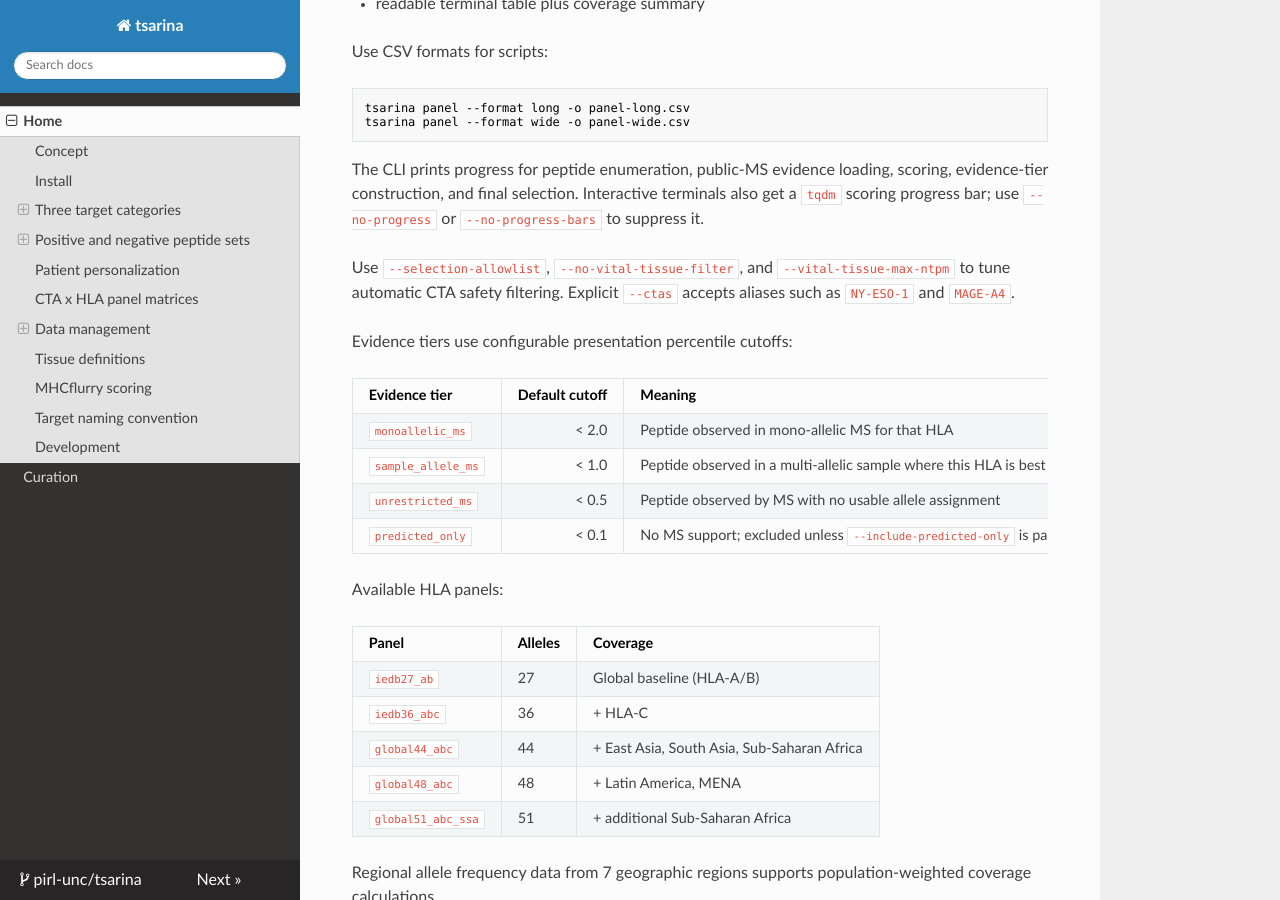
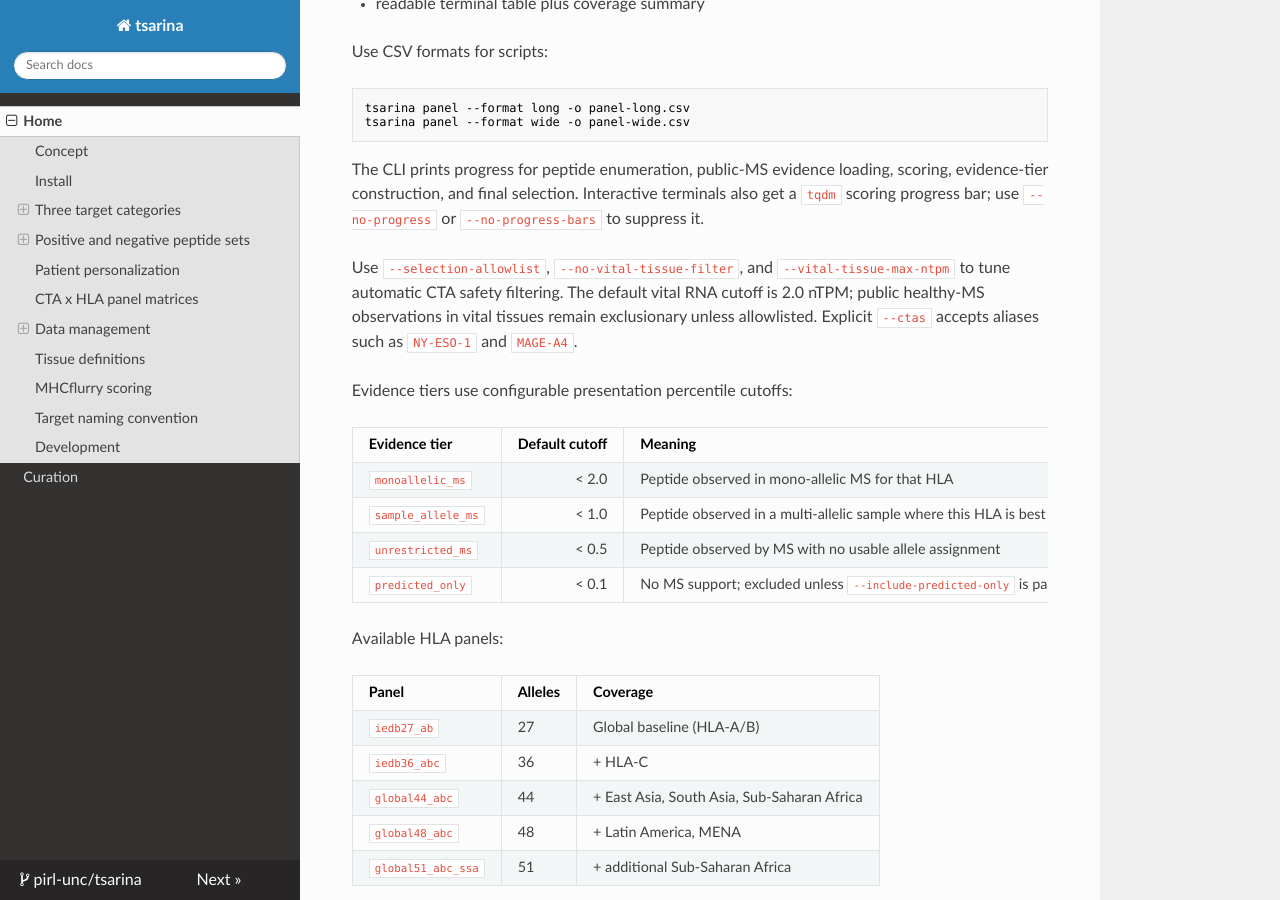
Before and after one commit to pirl-unc/tsarina, an MkDocs documentation site: the page built from docs/index.md, in a window 1280 px wide and 900 px high, scrolled down 6373 px. Built offline with MkDocs 1.6.1, drawn with Linux system fonts in a browser that asks for light colours; nearby versions of some CDN libraries.

Commit message:
v1.2.9: relax panel vital RNA threshold (#45)

```diff
--- a/docs/index.md
+++ b/docs/index.md
@@ -246,8 +246,10 @@ also get a `tqdm` scoring progress bar; use `--no-progress` or
 `--no-progress-bars` to suppress it.
 
 Use `--selection-allowlist`, `--no-vital-tissue-filter`, and
-`--vital-tissue-max-ntpm` to tune automatic CTA safety filtering. Explicit
-`--ctas` accepts aliases such as `NY-ESO-1` and `MAGE-A4`.
+`--vital-tissue-max-ntpm` to tune automatic CTA safety filtering. The default
+vital RNA cutoff is 2.0 nTPM; public healthy-MS observations in vital tissues
+remain exclusionary unless allowlisted. Explicit `--ctas` accepts aliases such
+as `NY-ESO-1` and `MAGE-A4`.
 
 Evidence tiers use configurable presentation percentile cutoffs:
 
--- a/tsarina/version.py
+++ b/tsarina/version.py
@@ -10,4 +10,4 @@
 # See the License for the specific language governing permissions and
 # limitations under the License.
 
-__version__ = "1.2.8"
+__version__ = "1.2.9"
```
Also changed, not shown: README.md (+4 -2 lines), tasks/lessons.md (+1 -0 lines), tasks/todo.md (+29 -0 lines), 3 other files.
